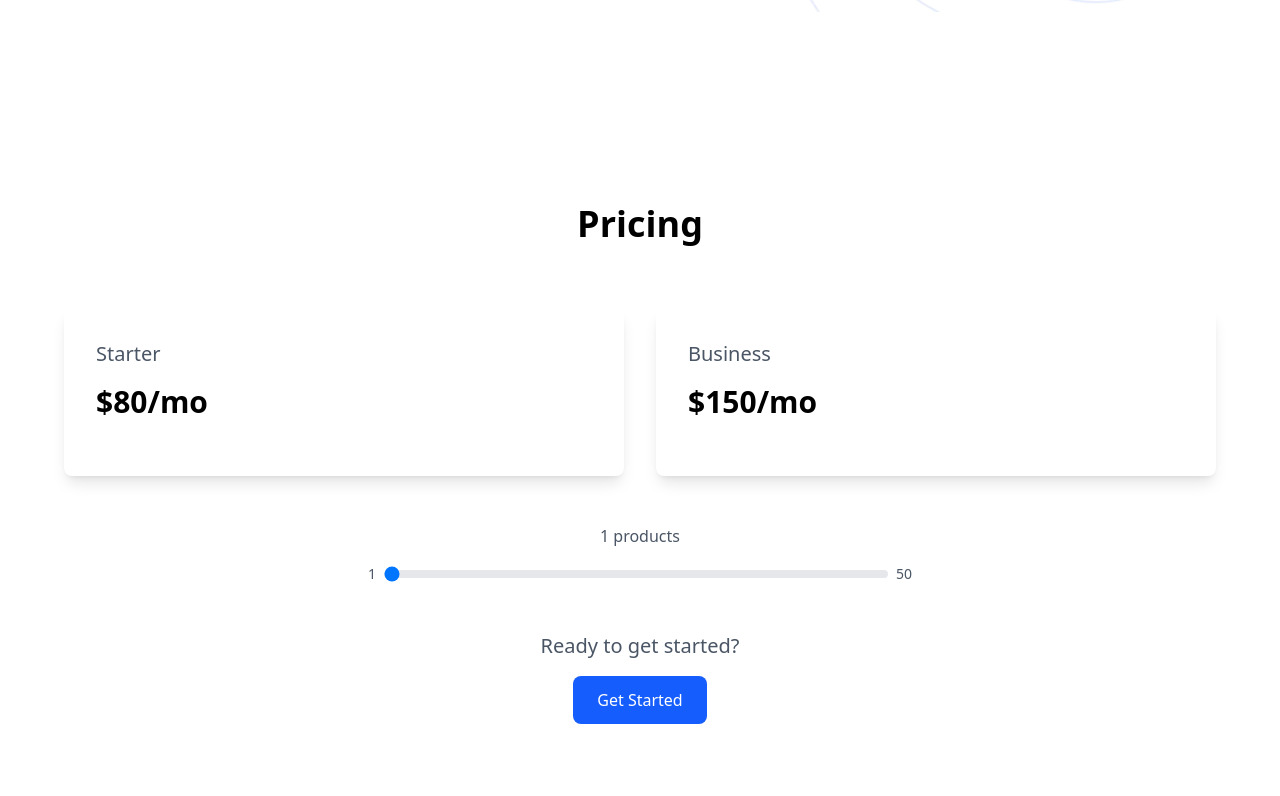
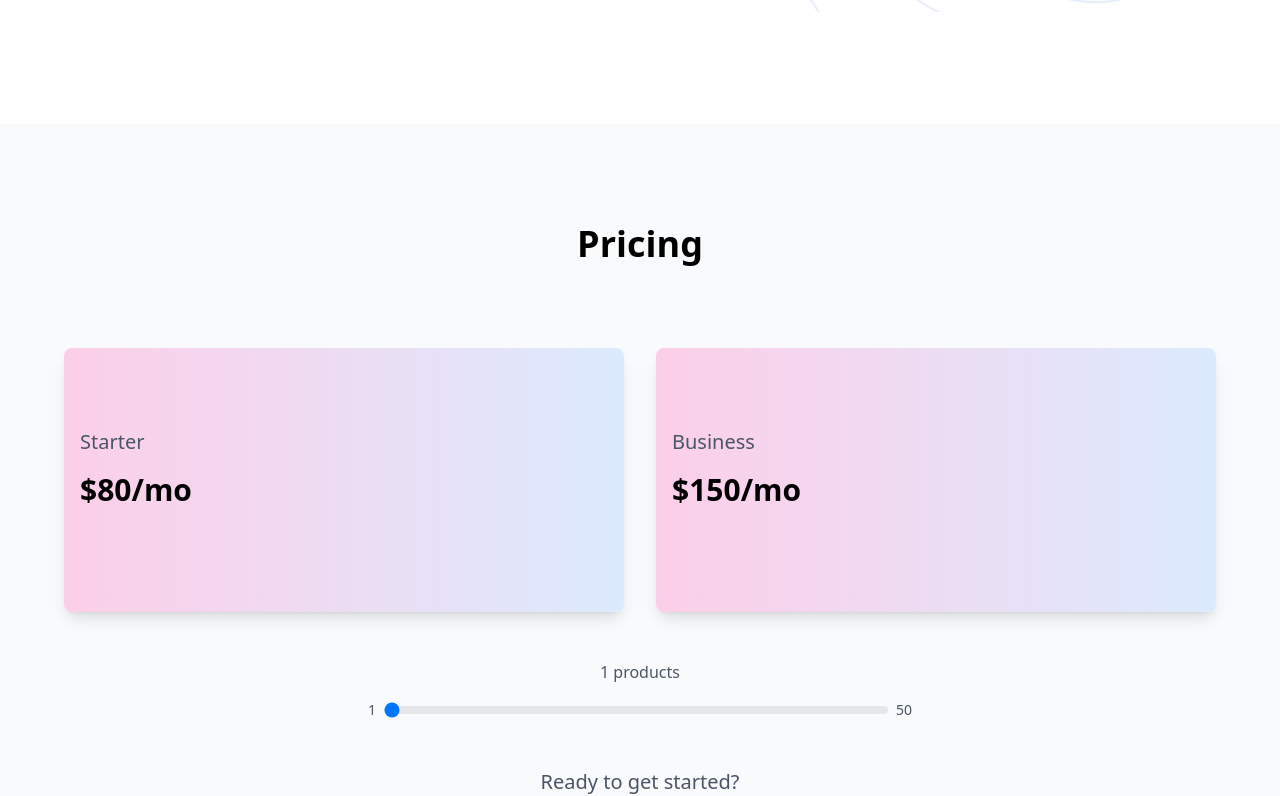
Before and after one commit to kanishka-commits/BizFlow, a React (Vite) app: page / in a window 1280 px wide. Shown: the part 3470-4266 px from the top of the page. Built offline with nearby package versions, Linux system fonts and the light colour scheme.

Commit message:
Enhanced the UI of Pricing section

```diff
--- a/src/components/PricingSection.jsx
+++ b/src/components/PricingSection.jsx
@@ -14,12 +14,12 @@ const PricingSection = () => {
       variants={fadeIn('up', 0.2)}
       initial="hidden"
       whileInView="show"
-      className="py-20 px-4"
+      className="py-20 px-4 bg-gray-50 "
     >
       <div className="max-w-6xl mx-auto">
         <motion.h2
           variants={textVariant(0.3)}
-          className="text-3xl md:text-4xl font-bold text-center mb-16"
+          className="rounded-lg py-5 text-3xl md:text-4xl font-bold text-center mb-16"
         >
           Pricing
         </motion.h2>
@@ -31,7 +31,7 @@ const PricingSection = () => {
           {/* Starter Plan */}
           <motion.div
             variants={fadeIn('right', 0.5)}
-            className="bg-white p-8 rounded-lg shadow-lg"
+            className="py-20 px-4 bg-gradient-to-r from-pink-200 to-blue-100 p-8 rounded-lg shadow-lg"
           >
             <motion.h3
               variants={fadeIn('up', 0.6)}
@@ -50,7 +50,7 @@ const PricingSection = () => {
           {/* Business Plan */}
           <motion.div
             variants={fadeIn('left', 0.5)}
-            className="bg-white p-8 rounded-lg shadow-lg"
+            className="py-20 px-4 bg-gradient-to-r from-pink-200 to-blue-100 p-8 rounded-lg shadow-lg"
           >
             <motion.h3
               variants={fadeIn('up', 0.6)}
```
